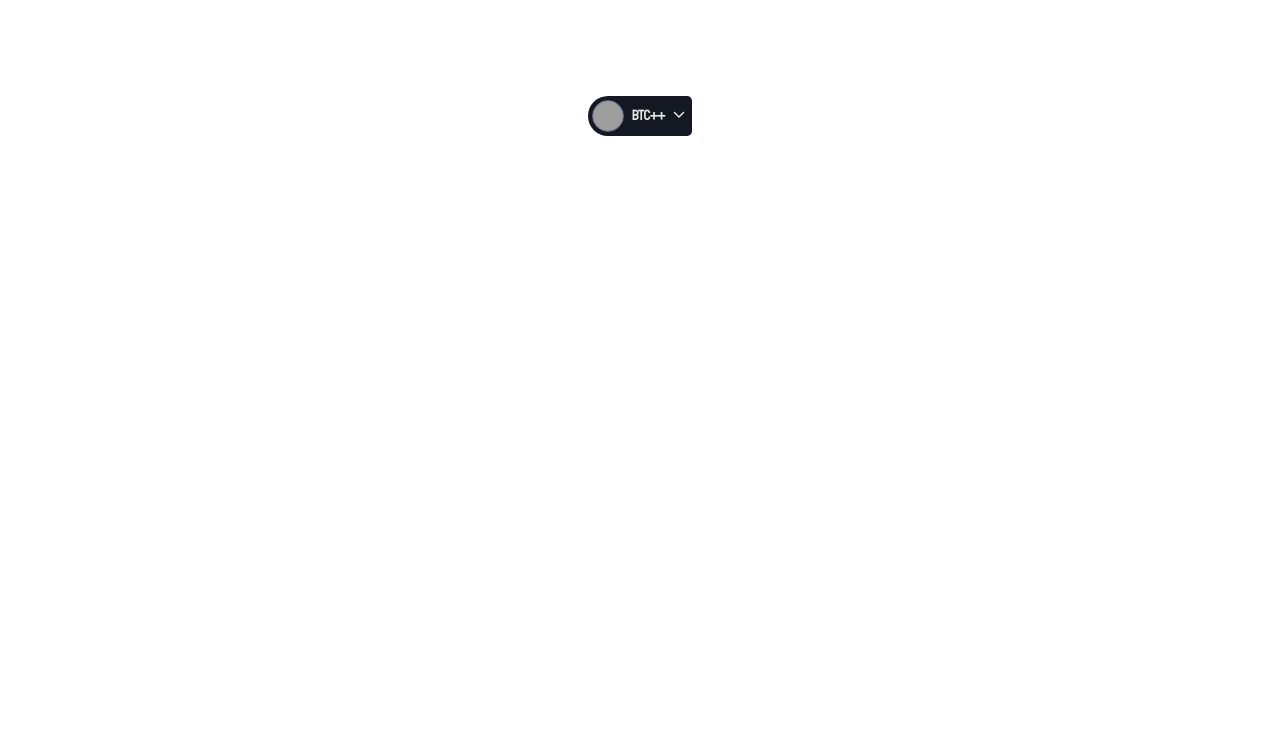
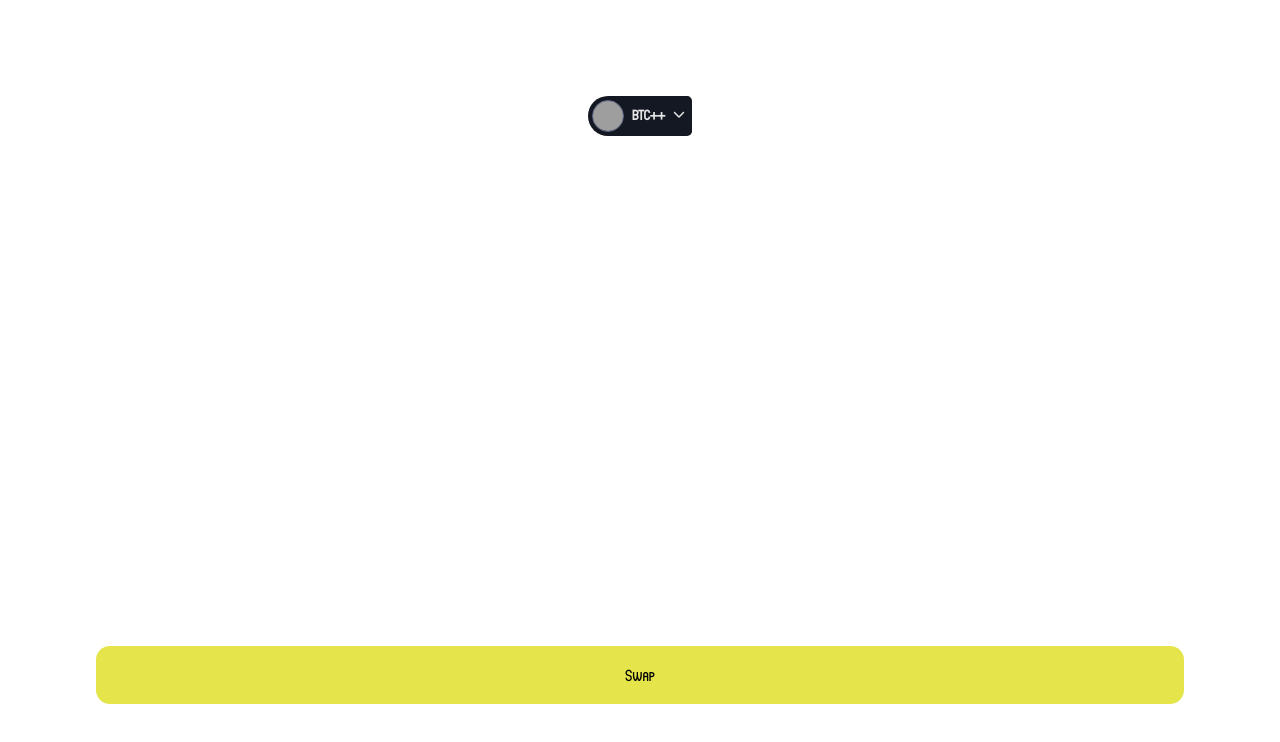
Before and after one commit to verenceLola/1InchAPI, a Next.js app: page / in a window 1280 px wide. Shown: the top 742 px of the page. Built offline with nearby package versions, Linux system fonts and the light colour scheme; grey boxes are pictures that could not be loaded.

Commit message:
add the swap button

```diff
--- /dev/null
+++ b/src/components/atoms/Button/index.tsx
@@ -0,0 +1,28 @@
+import styled from "@emotion/styled";
+
+const Button = styled.button`
+  background: #e5e54b;
+  border-radius: 0.875rem;
+  padding: 1rem 2rem;
+  width: 100%;
+  border: 1px solid transparent;
+
+  &:hover {
+    filter: brightness(0.9);
+  }
+
+  &:active {
+    cursor: pointer;
+    border: 1px solid #e5e54b;
+    color: white;
+    filter: brightness(0.5);
+  }
+`;
+
+interface IProps {
+  onClick: () => void;
+}
+
+export const SwapButton = ({ onClick }: IProps) => (
+  <Button onClick={onClick}>Swap</Button>
+);
--- a/src/components/atoms/index.ts
+++ b/src/components/atoms/index.ts
@@ -1 +1,2 @@
-export { CoinSelect } from "./CoinSelect";
+export { CoinSelect } from "./Select";
+export { SwapButton } from "./Button";
--- a/src/pages/index.tsx
+++ b/src/pages/index.tsx
@@ -1,4 +1,4 @@
-import { CoinSelect } from "@/components/atoms";
+import { CoinSelect, SwapButton } from "@/components/atoms";
 import { ICoin } from "@/models";
 import styled from "@emotion/styled";
 
@@ -47,6 +47,7 @@ export default function Home() {
   return (
     <Container>
       <CoinSelect coins={coins} />
+      <SwapButton onClick={console.log} />
     </Container>
   );
 }
```
Also changed, not shown: src/components/atoms/Select/index.tsx (renamed from src/components/atoms/CoinSelect/index.tsx).
